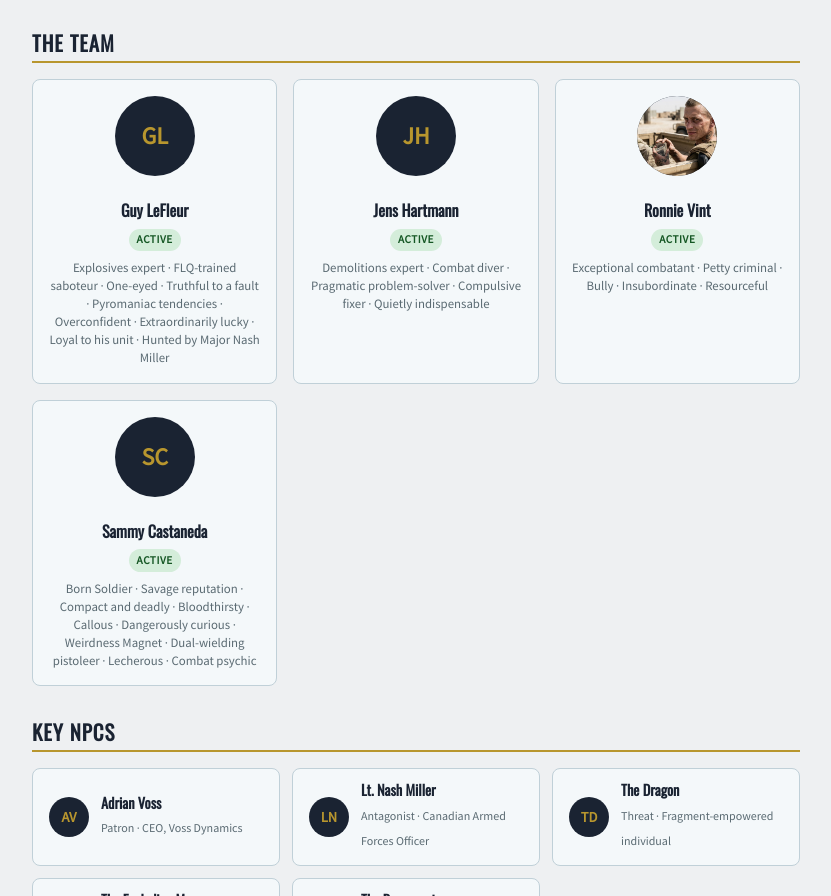
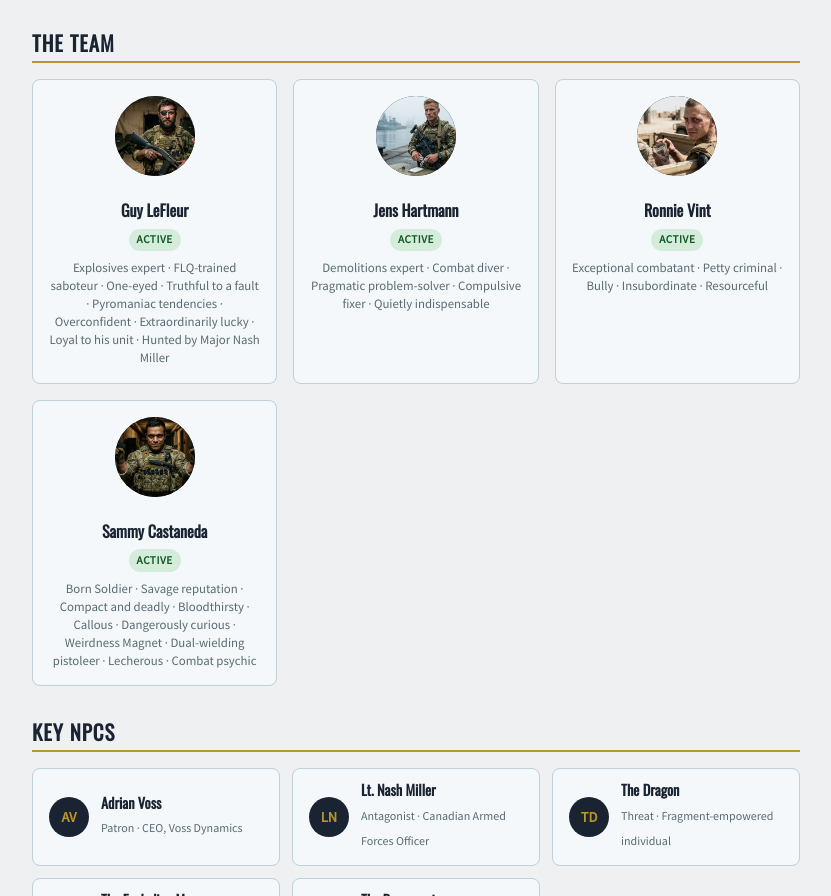
Before and after one commit to AntTheLimey/gurps-special-forces, a website: page docs/index.html in a window 1280 px wide. Shown: the part 854-1750 px from the top of the page, without its empty margins (224-1055 px from the left). Drawn offline with nearby package versions, Linux system fonts and the light colour scheme.

Commit message:
Rebuild site with PC portraits for Guy, Jens, and Sammy

```diff
--- a/docs/index.html
+++ b/docs/index.html
@@ -107,14 +107,14 @@
   <div class="pc-roster">
 
 <div class="pc-card">
-  <div class="pc-portrait">GL</div>
+  <div class="pc-portrait"><img src="images/characters/guy-lefleur.jpg" alt="Guy LeFleur"></div>
   <h3><a href="characters/pcs/guy-lefleur.html">Guy LeFleur</a></h3>
   <span class="status-badge status-alive">Active</span>
   <div class="pc-traits">Explosives expert · FLQ-trained saboteur · One-eyed · Truthful to a fault · Pyromaniac tendencies · Overconfident · Extraordinarily lucky · Loyal to his unit · Hunted by Major Nash Miller</div>
 </div>
 
 <div class="pc-card">
-  <div class="pc-portrait">JH</div>
+  <div class="pc-portrait"><img src="images/characters/jens-hartmann.jpg" alt="Jens Hartmann"></div>
   <h3><a href="characters/pcs/jens-hartmann.html">Jens Hartmann</a></h3>
   <span class="status-badge status-alive">Active</span>
   <div class="pc-traits">Demolitions expert · Combat diver · Pragmatic problem-solver · Compulsive fixer · Quietly indispensable</div>
@@ -128,7 +128,7 @@
 </div>
 
 <div class="pc-card">
-  <div class="pc-portrait">SC</div>
+  <div class="pc-portrait"><img src="images/characters/sammy-castaneda.jpg" alt="Sammy Castaneda"></div>
   <h3><a href="characters/pcs/sammy-castaneda.html">Sammy Castaneda</a></h3>
   <span class="status-badge status-alive">Active</span>
   <div class="pc-traits">Born Soldier · Savage reputation · Compact and deadly · Bloodthirsty · Callous · Dangerously curious · Weirdness Magnet · Dual-wielding pistoleer · Lecherous · Combat psychic</div>
```
Also changed, not shown: docs/characters/pcs/guy-lefleur.html (+1 -1 lines), docs/characters/pcs/jens-hartmann.html (+1 -1 lines), docs/characters/pcs/sammy-castaneda.html (+1 -1 lines), docs/images/characters/guy-lefleur.jpg (added), docs/images/characters/jens-hartmann.jpg (added), docs/images/characters/sammy-castaneda.jpg (added).
